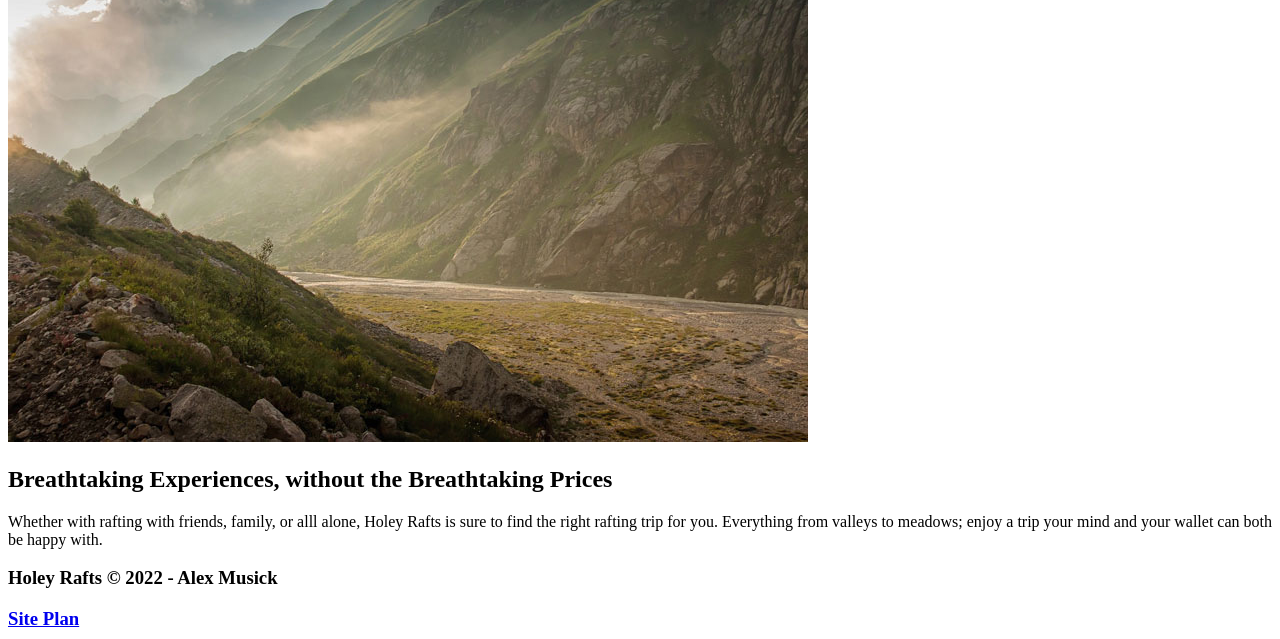
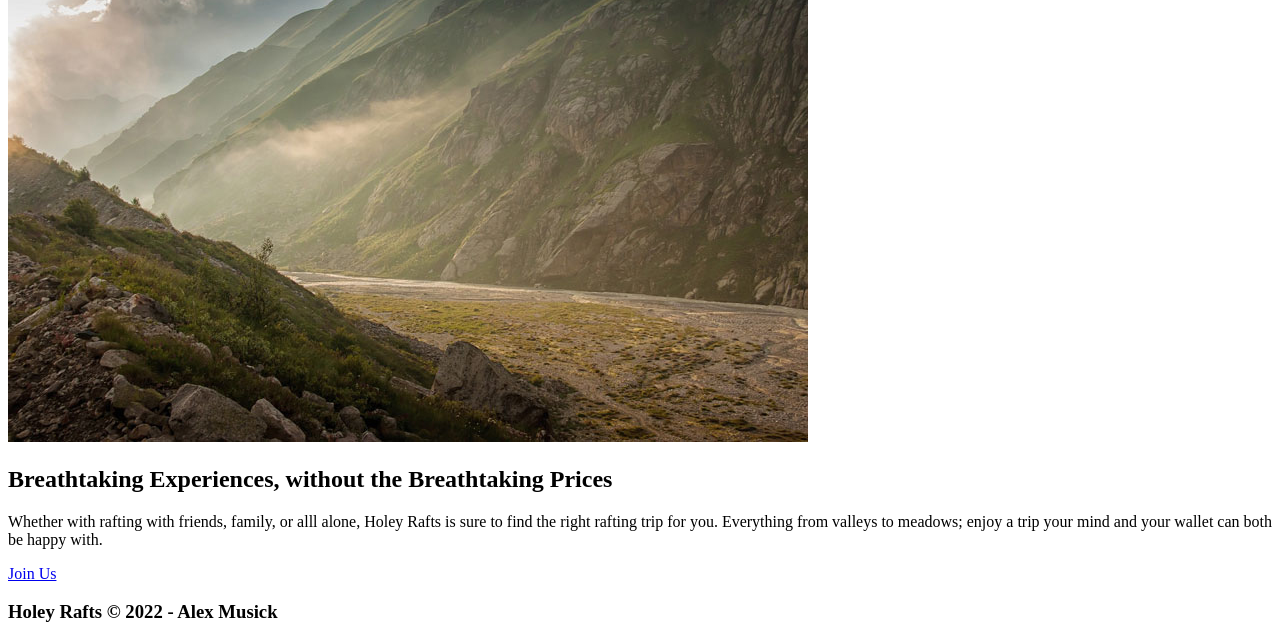
Before and after one commit to AlexMusickBYUI/WebFundamentals, a plain HTML site: page wwr/index.html in a window 1280 px wide. Shown: the part 2931-3570 px from the top of the page. Drawn offline with Linux system fonts and the light colour scheme.

Commit message:
Fixed "Join Us" link

```diff
--- a/wwr/index.html
+++ b/wwr/index.html
@@ -56,7 +56,7 @@
     <section class="msg">
         <h2>Breathtaking Experiences, without the Breathtaking Prices</h2>
         <p>Whether with rafting with friends, family, or alll alone, Holey Rafts is sure to find the right rafting trip for you. Everything from valleys to meadows; enjoy a trip your mind and your wallet can both be happy with.</p>
-        <a href="rivers.html" class="join"></a>
+        <a href="rivers.html" class="join">Join Us</a>
     </section>
 </main>
 
```
